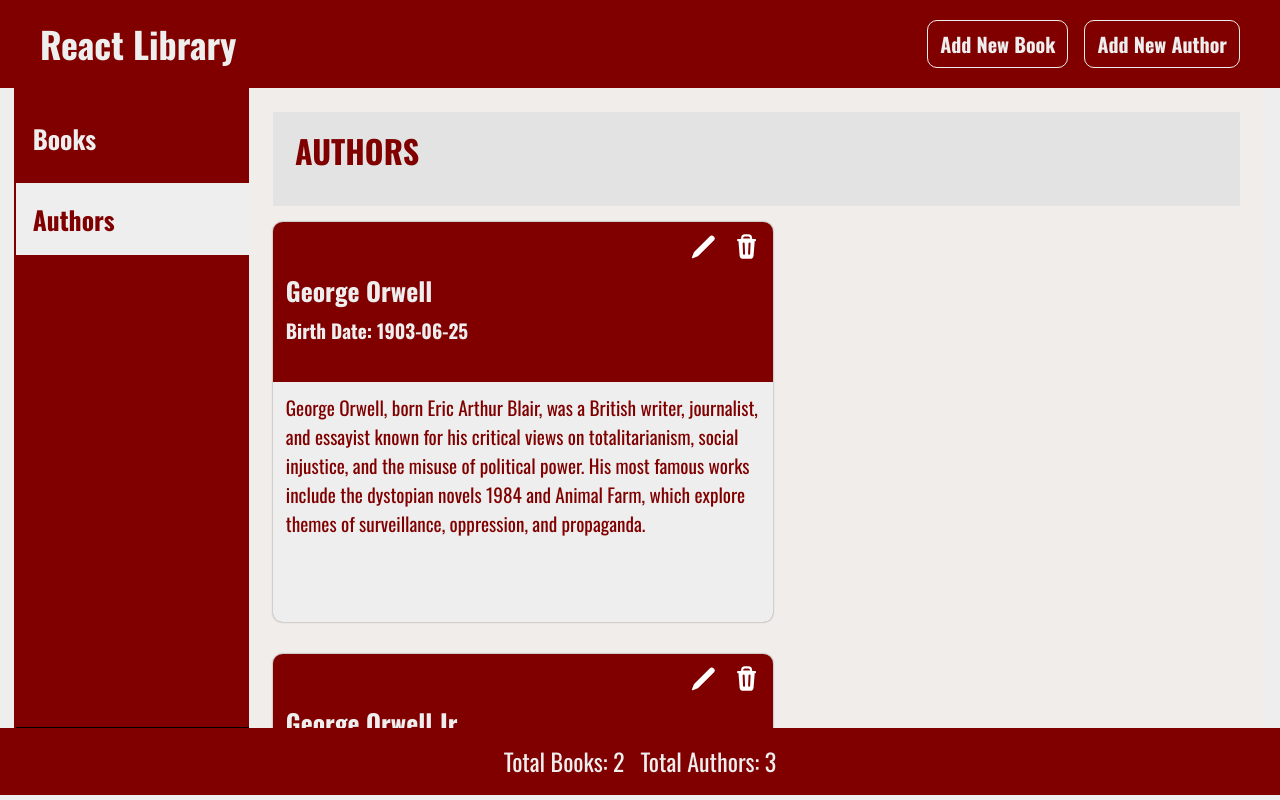
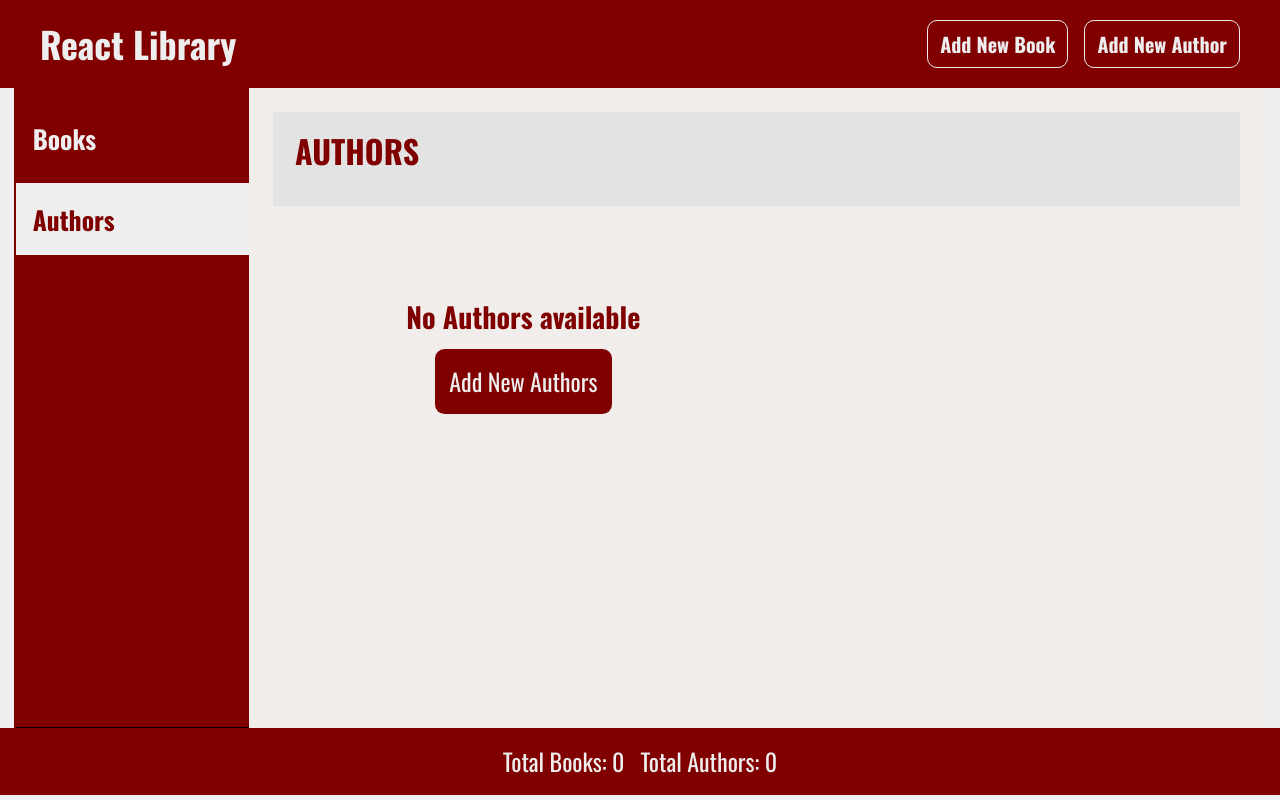
Before and after one commit to sarathme/Day31_React_Library, a React (Vite) app: page /authors in a window 1280 px wide. Built offline with nearby package versions, Linux system fonts and the light colour scheme.

Commit message:
Remove Dummy data from store

```diff
--- a/src/App.jsx
+++ b/src/App.jsx
@@ -7,7 +7,6 @@ import { useSelector } from "react-redux";
 import AuthorForm from "./authors/AuthorForm";
 import BookForm from "./books/BookForm";
 import AuthorCard from "./authors/AuthorCard";
-import ConfirmModal from "./ui/ConfirmModal";
 
 function App() {
   const { books } = useSelector((state) => state.books);
@@ -16,10 +15,10 @@ function App() {
   return (
     <BrowserRouter>
       <Routes>
-        <Route path="/" element={<AppLayout />}>
-          <Route index element={<Navigate to="books" />} />
+        <Route element={<AppLayout />}>
+          <Route index element={<Navigate to="/books" />} />
           <Route
-            path="books"
+            path="/books"
             element={
               <CardList
                 title="Books"
@@ -30,7 +29,7 @@ function App() {
           />
 
           <Route
-            path="authors"
+            path="/authors"
             element={
               <CardList
                 title="Authors"
@@ -43,7 +42,7 @@ function App() {
           />
 
           <Route
-            path="authors/create"
+            path="/authors/create"
             element={
               <CardList
                 data={null}
@@ -54,7 +53,7 @@ function App() {
           />
 
           <Route
-            path="books/create"
+            path="/books/create"
             element={
               <CardList
                 data={null}
@@ -64,7 +63,7 @@ function App() {
             }
           />
           <Route
-            path="books/edit/:bookId"
+            path="/books/edit/:bookId"
             element={
               <CardList
                 data={null}
@@ -75,7 +74,7 @@ function App() {
           />
 
           <Route
-            path="authors/edit/:authorId"
+            path="/authors/edit/:authorId"
             element={
               <CardList
                 data={null}
--- a/src/authors/authorSlice.js
+++ b/src/authors/authorSlice.js
@@ -1,29 +1,7 @@
 import { createSlice } from "@reduxjs/toolkit";
 
 const initialState = {
-  authors: [
-    {
-      id: "1",
-      authorName: "George Orwell",
-      birthDate: "1903-06-25",
-      shortBio:
-        "George Orwell, born Eric Arthur Blair, was a British writer, journalist, and essayist known for his critical views on totalitarianism, social injustice, and the misuse of political power. His most famous works include the dystopian novels 1984 and Animal Farm, which explore themes of surveillance, oppression, and propaganda.",
-    },
-    {
-      id: "2",
-      authorName: "George Orwell Jr.",
-      birthDate: "1903-06-25",
-      shortBio:
-        "George Orwell, born Eric Arthur Blair, was a British writer, journalist, and essayist known for his critical views on totalitarianism, social injustice, and the misuse of political power. His most famous works include the dystopian novels 1984 and Animal Farm, which explore themes of surveillance, oppression, and propaganda.",
-    },
-    {
-      id: "3",
-      authorName: "K George Orwell Jr.",
-      birthDate: "1903-06-25",
-      shortBio:
-        "George Orwell, born Eric Arthur Blair, was a British writer, journalist, and essayist known for his critical views on totalitarianism, social injustice, and the misuse of political power. His most famous works include the dystopian novels 1984 and Animal Farm, which explore themes of surveillance, oppression, and propaganda.",
-    },
-  ],
+  authors: [],
 };
 
 const authorSlice = createSlice({
--- a/src/books/bookSlice.js
+++ b/src/books/bookSlice.js
@@ -1,26 +1,7 @@
 import { createSlice } from "@reduxjs/toolkit";
 
 const initialState = {
-  books: [
-    {
-      id: "1",
-      title: "1984",
-      isbnNumber: "978-0451524935",
-      publishedDate: "1949-12-26",
-      authorIDs: ["1", "2", "3"],
-      description:
-        "1984 is a dystopian novel set in a totalitarian society controlled by the Party and its leader, Big Brother. The story follows Winston Smith, a man struggling against oppressive government control, surveillance, and propaganda, exploring themes of freedom, truth, and individuality.",
-    },
-    {
-      id: "2",
-      title: "Animal Farm",
-      isbnNumber: "978-0451526342",
-      authorIDs: ["1"],
-      publishedDate: "1945-11-17",
-      description:
-        "Animal Farm is a political allegory that satirizes the Russian Revolution and the rise of Stalinism. The novella tells the story of a group of farm animals who overthrow their human owner and attempt to establish an egalitarian society, only to see it descend into tyranny.",
-    },
-  ],
+  books: [],
 };
 
 const bookSlice = createSlice({
```
